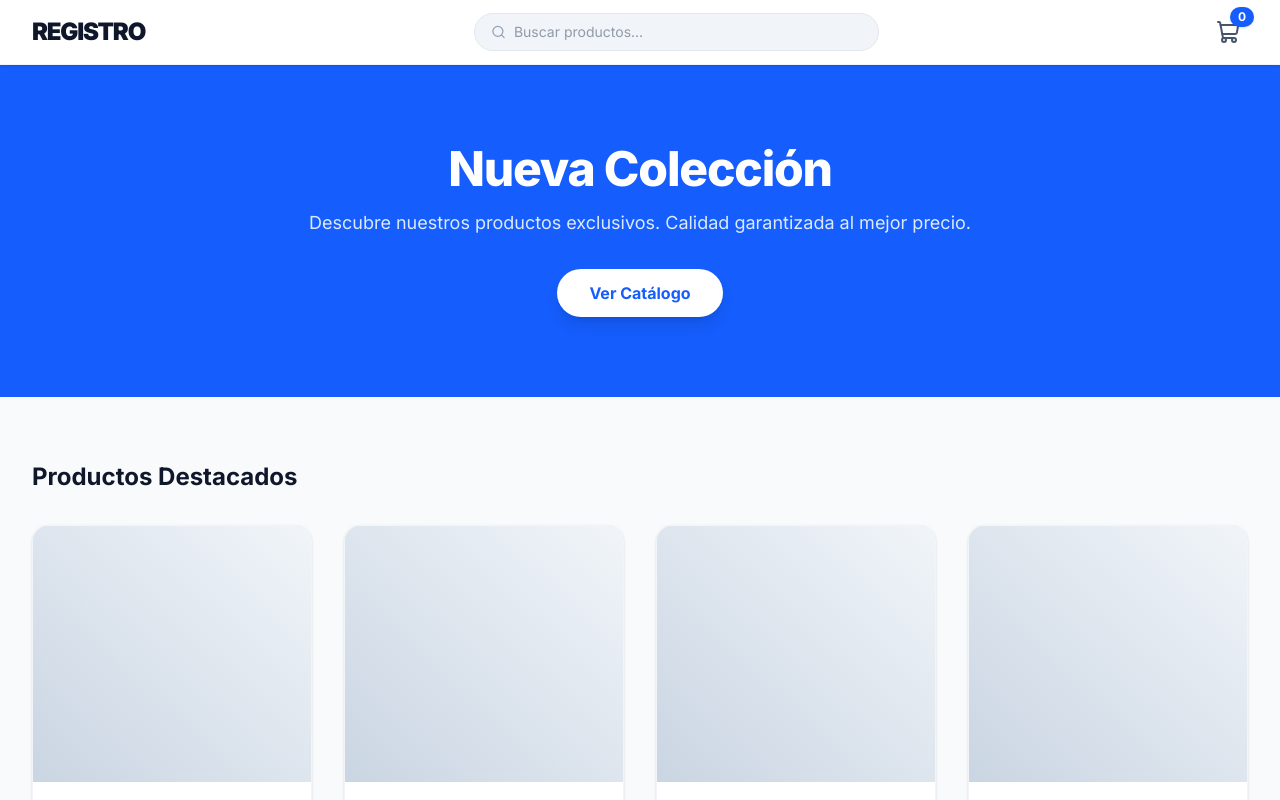
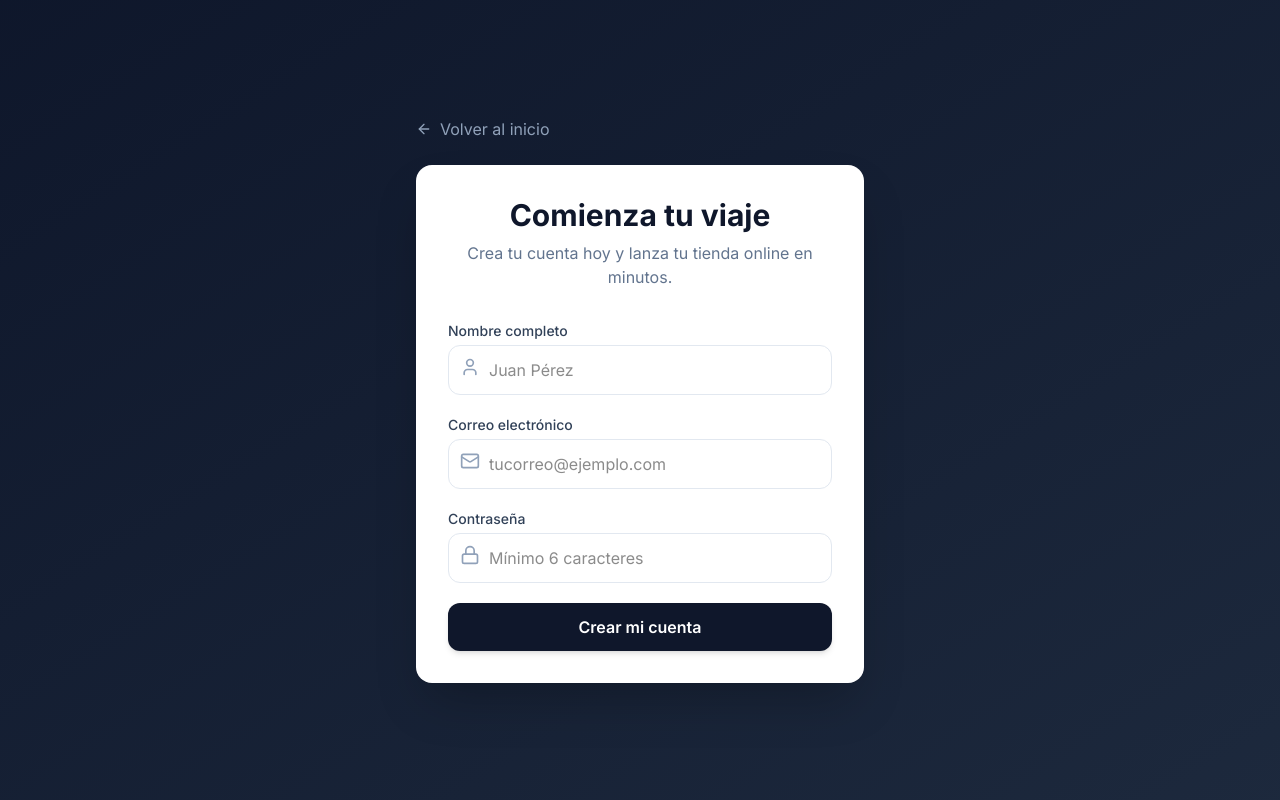
Before and after one commit to goncaloarias777-coder/Tremend, a Next.js app: page /registro in a window 1280 px wide. Shown: the top 800 px of the page. Built offline with nearby package versions, Linux system fonts and the light colour scheme; no server answers.

Commit message:
sh8: Auth real conectada (Registro, Login, Logout) con Supabase y Sonner

```diff
--- /dev/null
+++ b/src/app/(auth)/login/page.tsx
@@ -0,0 +1,75 @@
+'use client';
+import { useState } from 'react';
+import Link from 'next/link';
+import { useRouter } from 'next/navigation';
+import { Store, Mail, Lock, ArrowLeft, Loader2 } from 'lucide-react';
+import { createClient } from '@/lib/supabase/client';
+import { toast } from 'sonner';
+
+export default function LoginPage() {
+  const router = useRouter();
+  const supabase = createClient();
+  const [loading, setLoading] = useState(false);
+  const [formData, setFormData] = useState({ email: '', password: '' });
+
+  const handleLogin = async (e: React.FormEvent) => {
+    e.preventDefault();
+    setLoading(true);
+
+    const { error } = await supabase.auth.signInWithPassword({
+      email: formData.email,
+      password: formData.password,
+    });
+
+    if (error) {
+      toast.error('Correo o contraseña incorrectos');
+      setLoading(false);
+      return;
+    }
+
+    toast.success('¡Bienvenido de nuevo!');
+    router.push('/dashboard');
+    router.refresh(); // Refresca para que el middleware tome la cookie
+  };
+
+  return (
+    <div className="min-h-screen flex flex-col items-center justify-center bg-gradient-to-br from-slate-900 to-slate-800 p-4">
+      <div className="w-full max-w-md">
+        <Link href="/" className="inline-flex items-center text-slate-400 hover:text-white mb-6 transition-colors">
+          <ArrowLeft className="w-4 h-4 mr-2" /> Volver al inicio
+        </Link>
+
+        <div className="bg-white rounded-2xl shadow-2xl p-8">
+          <div className="text-center mb-8">
+            <div className="bg-yellow-400 w-16 h-16 rounded-2xl flex items-center justify-center mx-auto mb-4 shadow-lg">
+              <Store className="text-slate-900 w-8 h-8" />
+            </div>
+            <h1 className="text-3xl font-bold text-slate-900 mb-2">Bienvenido de nuevo</h1>
+            <p className="text-slate-500">Tu imperio digital te espera.</p>
+          </div>
+
+          <form onSubmit={handleLogin} className="space-y-5">
+            <div>
+              <label className="block text-sm font-medium text-slate-700 mb-1">Correo electrónico</label>
+              <div className="relative">
+                <Mail className="absolute left-3 top-3 h-5 w-5 text-slate-400" />
+                <input type="email" required value={formData.email} onChange={(e) => setFormData({...formData, email: e.target.value})} className="w-full pl-10 pr-4 py-3 border border-slate-200 rounded-xl focus:ring-2 focus:ring-yellow-400 outline-none" placeholder="tucorreo@ejemplo.com" />
+              </div>
+            </div>
+
+            <div>
+              <div className="relative">
+                <Lock className="absolute left-3 top-3 h-5 w-5 text-slate-400" />
+                <input type="password" required value={formData.password} onChange={(e) => setFormData({...formData, password: e.target.value})} className="w-full pl-10 pr-4 py-3 border border-slate-200 rounded-xl focus:ring-2 focus:ring-yellow-400 outline-none" placeholder="••••••••" />
+              </div>
+            </div>
+
+            <button type="submit" disabled={loading} className="w-full bg-slate-900 hover:bg-slate-800 text-white font-semibold py-3 px-4 rounded-xl transition-colors flex justify-center items-center">
+              {loading ? <Loader2 className="w-5 h-5 animate-spin" /> : 'Ingresar a mi panel'}
+            </button>
+          </form>
+        </div>
+      </div>
+    </div>
+  );
+}
--- /dev/null
+++ b/src/app/(auth)/registro/page.tsx
@@ -0,0 +1,83 @@
+'use client';
+import { useState } from 'react';
+import Link from 'next/link';
+import { useRouter } from 'next/navigation';
+import { Mail, Lock, ArrowLeft, User, Loader2 } from 'lucide-react';
+import { createClient } from '@/lib/supabase/client';
+import { toast } from 'sonner';
+
+export default function RegisterPage() {
+  const router = useRouter();
+  const supabase = createClient();
+  const [loading, setLoading] = useState(false);
+  const [formData, setFormData] = useState({ full_name: '', email: '', password: '' });
+
+  const handleRegister = async (e: React.FormEvent) => {
+    e.preventDefault();
+    setLoading(true);
+
+    const { data, error } = await supabase.auth.signUp({
+      email: formData.email,
+      password: formData.password,
+      options: {
+        data: { full_name: formData.full_name }
+      }
+    });
+
+    if (error) {
+      toast.error(error.message);
+      setLoading(false);
+      return;
+    }
+
+    toast.success('¡Cuenta creada! Revisa tu correo para confirmar (si está activado) o inicia sesión.');
+    router.push('/login');
+  };
+
+  return (
+    <div className="min-h-screen flex flex-col items-center justify-center bg-gradient-to-br from-slate-900 to-slate-800 p-4">
+      <div className="w-full max-w-md">
+        <Link href="/" className="inline-flex items-center text-slate-400 hover:text-white mb-6 transition-colors">
+          <ArrowLeft className="w-4 h-4 mr-2" /> Volver al inicio
+        </Link>
+
+        <div className="bg-white rounded-2xl shadow-2xl p-8">
+          <div className="text-center mb-8">
+            <h1 className="text-3xl font-bold text-slate-900 mb-2">Comienza tu viaje</h1>
+            <p className="text-slate-500">Crea tu cuenta hoy y lanza tu tienda online en minutos.</p>
+          </div>
+
+          <form onSubmit={handleRegister} className="space-y-5">
+            <div>
+              <label className="block text-sm font-medium text-slate-700 mb-1">Nombre completo</label>
+              <div className="relative">
+                <User className="absolute left-3 top-3 h-5 w-5 text-slate-400" />
+                <input type="text" required value={formData.full_name} onChange={(e) => setFormData({...formData, full_name: e.target.value})} className="w-full pl-10 pr-4 py-3 border border-slate-200 rounded-xl focus:ring-2 focus:ring-yellow-400 outline-none" placeholder="Juan Pérez" />
+              </div>
+            </div>
+
+            <div>
+              <label className="block text-sm font-medium text-slate-700 mb-1">Correo electrónico</label>
+              <div className="relative">
+                <Mail className="absolute left-3 top-3 h-5 w-5 text-slate-400" />
+                <input type="email" required value={formData.email} onChange={(e) => setFormData({...formData, email: e.target.value})} className="w-full pl-10 pr-4 py-3 border border-slate-200 rounded-xl focus:ring-2 focus:ring-yellow-400 outline-none" placeholder="tucorreo@ejemplo.com" />
+              </div>
+            </div>
+
+            <div>
+              <label className="block text-sm font-medium text-slate-700 mb-1">Contraseña</label>
+              <div className="relative">
+                <Lock className="absolute left-3 top-3 h-5 w-5 text-slate-400" />
+                <input type="password" required value={formData.password} onChange={(e) => setFormData({...formData, password: e.target.value})} className="w-full pl-10 pr-4 py-3 border border-slate-200 rounded-xl focus:ring-2 focus:ring-yellow-400 outline-none" placeholder="Mínimo 6 caracteres" minLength={6} />
+              </div>
+            </div>
+
+            <button type="submit" disabled={loading} className="w-full bg-slate-900 hover:bg-slate-800 text-white font-semibold py-3 px-4 rounded-xl transition-colors shadow-md flex items-center justify-center">
+              {loading ? <Loader2 className="w-5 h-5 animate-spin" /> : 'Crear mi cuenta'}
+            </button>
+          </form>
+        </div>
+      </div>
+    </div>
+  );
+}
--- a/src/app/dashboard/page.tsx
+++ b/src/app/dashboard/page.tsx
@@ -2,13 +2,18 @@
 import { Store, LogOut, Settings, BarChart3, Edit3, ShoppingBag } from 'lucide-react';
 import Link from 'next/link';
 import { useRouter } from 'next/navigation';
+import { createClient } from '@/lib/supabase/client';
+import { toast } from 'sonner';
 
 export default function DashboardPage() {
   const router = useRouter();
+  const supabase = createClient();
 
-  const handleLogout = () => {
-    // Aquí irá la lógica real de Supabase auth.signOut()
+  const handleLogout = async () => {
+    await supabase.auth.signOut();
+    toast.info('Sesión cerrada correctamente');
     router.push('/login');
+    router.refresh();
   };
 
   return (
@@ -42,15 +47,14 @@ export default function DashboardPage() {
       <main className="flex-1 p-8">
         <header className="flex justify-between items-center mb-8">
           <div>
-            <h1 className="text-2xl font-bold text-slate-900">Hola, Creador</h1>
+            <h1 className="text-2xl font-bold text-slate-900">Panel de Control</h1>
             <p className="text-slate-500">Aquí está el rendimiento de tu negocio hoy.</p>
           </div>
-          <button className="bg-yellow-400 hover:bg-yellow-500 text-slate-900 px-5 py-2.5 rounded-full font-bold flex items-center gap-2 shadow-sm transition-colors">
-            <Edit3 className="w-4 h-4" /> Editar Tienda
-          </button>
+          <Link href="/crear-tienda" className="bg-yellow-400 hover:bg-yellow-500 text-slate-900 px-5 py-2.5 rounded-full font-bold flex items-center gap-2 shadow-sm transition-colors">
+            <Edit3 className="w-4 h-4" /> Configurar Tienda
+          </Link>
         </header>
 
-        {/* Métricas */}
         <div className="grid grid-cols-1 md:grid-cols-3 gap-6 mb-8">
           {['Ventas de hoy', 'Visitas', 'Pedidos pendientes'].map((title, i) => (
             <div key={i} className="bg-white p-6 rounded-2xl border border-slate-200 shadow-sm">
--- /dev/null
+++ b/src/lib/supabase/client.ts
@@ -0,0 +1,8 @@
+import { createBrowserClient } from '@supabase/ssr'
+
+export function createClient() {
+  return createBrowserClient(
+    process.env.NEXT_PUBLIC_SUPABASE_URL!,
+    process.env.NEXT_PUBLIC_SUPABASE_ANON_KEY!
+  )
+}
```
